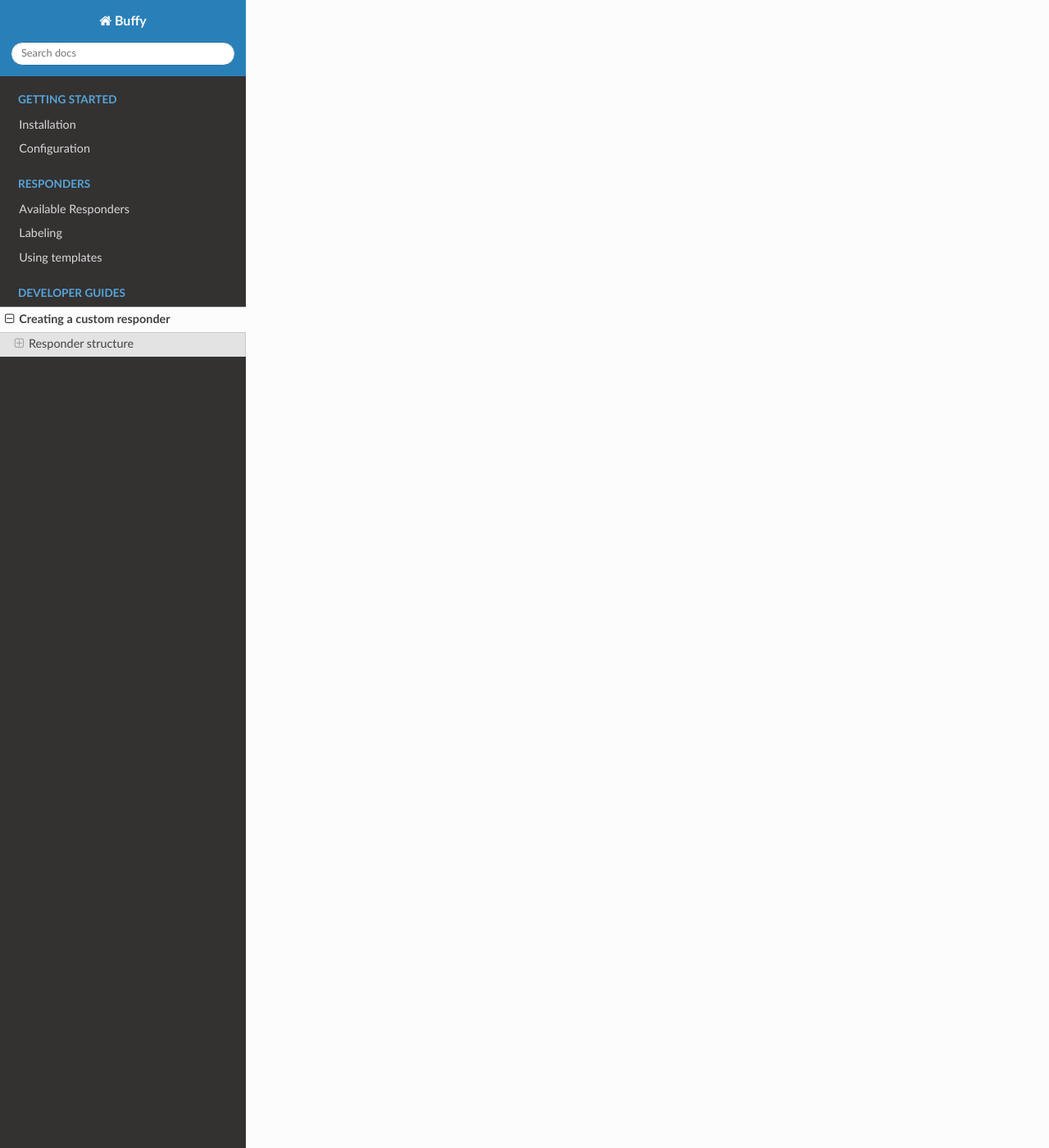
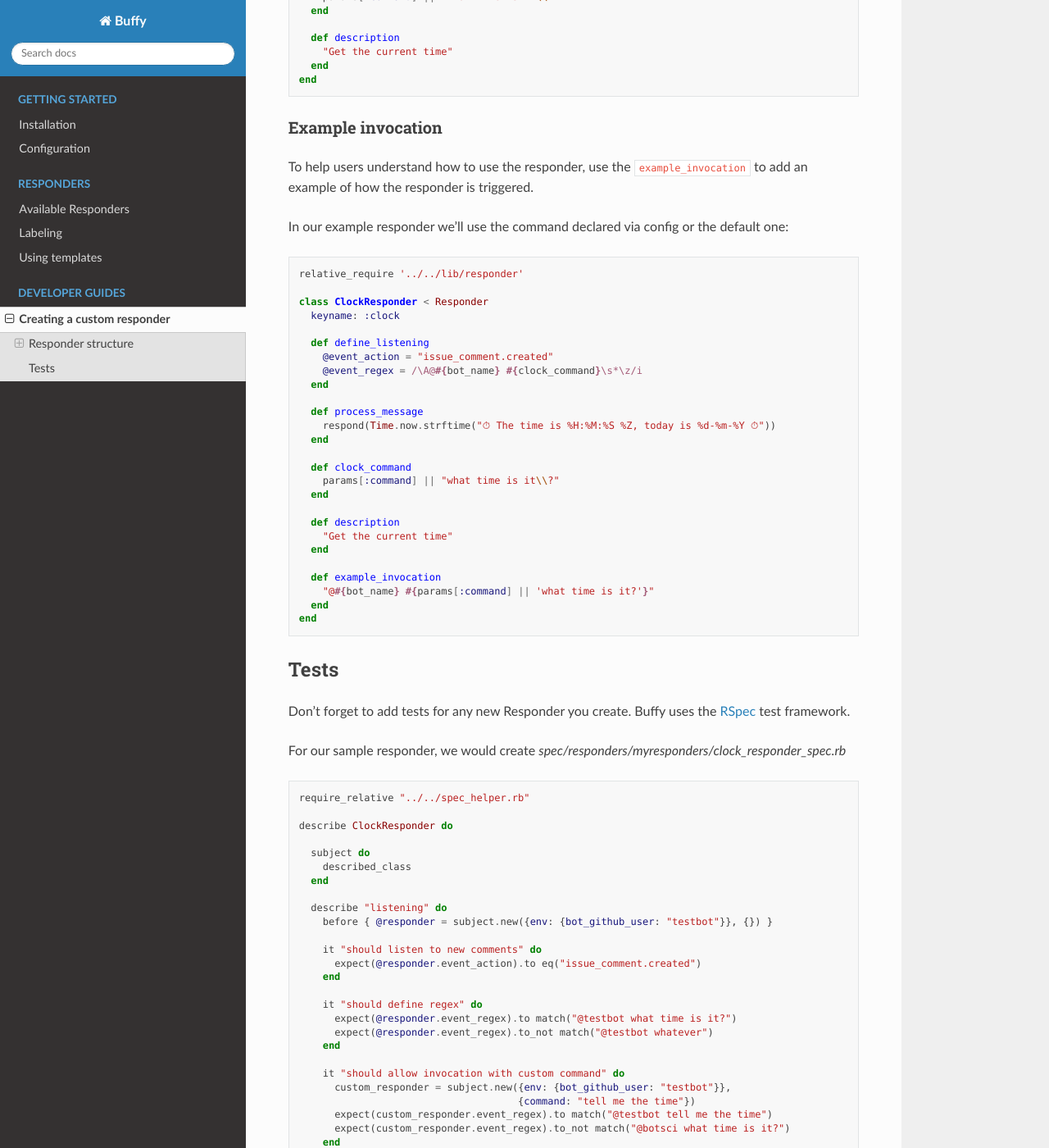
Before and after one commit to openjournals/buffy, a Sphinx documentation site: the page built from docs/custom_responder.md, in a window 1280 px wide and 1400 px high, scrolled down 4684 px. Shown: the whole window at 82% size. Built offline with Sphinx 7.4.7 and the Read the Docs theme 2.0.0, drawn with Linux system fonts in a browser that asks for light colours; some of the changed text lies outside the part shown.

Commit message:
add documentation methods and spec example to guide

````diff
--- a/docs/custom_responder.md
+++ b/docs/custom_responder.md
@@ -15,11 +15,13 @@ A responder is a ruby class containing five elements:
 * **define_listening** method: a place to declare what events the responder is listening to
 * **process_message** method: the code to perform whatever the responder does
 * **description** method: to add a short description of the responder for documenting purposes
-* **example_invokation** method: to show users how to invoke the responder
+* **example_invocation** method: to show users how to invoke the responder
 
 ### The Responder Ruby class
 A responder object is a class inheriting from the Responder class, so you should require the Responder class located in `/lib` and create a child class.
 
+
+When initialized, a responder will have accessor methods for the name of the bot (`bot_name`) and for the parameters of the responder coming from the config file (`params`).
 
 ```ruby
 relative_require '../../lib/responder'
@@ -141,6 +142,7 @@ To interact back with the reviews repository there are several methods available
 * **update_body(mark, end_mark, text)**: will update the body of the issue between marks with the passed _text_
 * **add_assignee(user)**: will add the passed _user_ to the issue's assignees
 * **remove_assignee(user)**: will remove the passed _user_ from the issue's assignees
+* **replace_assignee(old_user, new_user)**: will replace the passed _old_user_ with _new_user_ in the issue's assignees
 * **process_labeling**: will add/remove labels as specified in the responder [config params](./labeling)
 
 If you need to access any matched data from the [_@event_regex_](#event-regex) you have them available via the `match_data` array.
@@ -158,7 +160,7 @@ class ClockResponder < Responder
   end
 
   def process_message
-    respond(Time.now.strftime("The time is %H:%M:%S, today is %d-%m-%Y"))
+    respond(Time.now.strftime("⏱ The time is %H:%M:%S %Z, today is %d-%m-%Y ⏱"))
   end
 
   def clock_command
@@ -166,3 +168,124 @@ class ClockResponder < Responder
   end
 end
 ```
+
+### Description
+
+Use the `description` method to add a short description of what the responder does.
+
+Our example responder replies with the current time:
+```ruby
+relative_require '../../lib/responder'
+
+class ClockResponder < Responder
+  keyname: :clock
+
+  def define_listening
+    @event_action = "issue_comment.created"
+    @event_regex = /\A@#{bot_name} #{clock_command}\s*\z/i
+  end
+
+  def process_message
+    respond(Time.now.strftime("⏱ The time is %H:%M:%S %Z, today is %d-%m-%Y ⏱"))
+  end
+
+  def clock_command
+    params[:command] || "what time is it\\?"
+  end
+
+  def description
+    "Get the current time"
+  end
+end
+```
+
+### Example invocation
+To help users understand how to use the responder, use the `example_invocation` to add an example of how the responder is triggered.
+
+In our example responder we'll use the command declared via config or the default one:
+
+```ruby
+relative_require '../../lib/responder'
+
+class ClockResponder < Responder
+  keyname: :clock
+
+  def define_listening
+    @event_action = "issue_comment.created"
+    @event_regex = /\A@#{bot_name} #{clock_command}\s*\z/i
+  end
+
+  def process_message
+    respond(Time.now.strftime("⏱ The time is %H:%M:%S %Z, today is %d-%m-%Y ⏱"))
+  end
+
+  def clock_command
+    params[:command] || "what time is it\\?"
+  end
+
+  def description
+    "Get the current time"
+  end
+
+  def example_invocation
+    "@#{bot_name} #{params[:command] || 'what time is it?'}"
+  end
+end
+```
+
+
+## Tests
+
+Don't forget to add tests for any new Responder you create. Buffy uses the [RSpec](https://rspec.info/) test framework.
+
+
+For our sample responder, we would create
+ _spec/responders/myresponders/clock_responder_spec.rb_
+```ruby
+require_relative "../../spec_helper.rb"
+
+describe ClockResponder do
+
+  subject do
+    described_class
+  end
+
+  describe "listening" do
+    before { @responder = subject.new({env: {bot_github_user: "testbot"}}, {}) }
+
+    it "should listen to new comments" do
+      expect(@responder.event_action).to eq("issue_comment.created")
+    end
+
+    it "should define regex" do
+      expect(@responder.event_regex).to match("@testbot what time is it?")
+      expect(@responder.event_regex).to_not match("@testbot whatever")
+    end
+
+    it "should allow invocation with custom command" do
+      custom_responder = subject.new({env: {bot_github_user: "testbot"}},
+                                     {command: "tell me the time"})
+      expect(custom_responder.event_regex).to match("@testbot tell me the time")
+      expect(custom_responder.event_regex).to_not match("@botsci what time is it?")
+    end
+  end
+
+  describe "#process_message" do
+    before do
+      @responder = subject.new({env: {bot_github_user: "botsci"}}, {})
+      disable_github_calls_for(@responder)
+    end
+
+    it "should respond to github" do
+      timenow = Time.now
+      expected_response = timenow.strftime("⏱ The time is %H:%M:%S %Z, today is %d-%m-%Y ⏱")
+      expect(Time).to receive(:now).and_respond(timenow)
+      expect(@responder).to receive(:respond).with(expected_response)
+      @responder.process_message("@testbot what time is it?")
+    end
+  end
+end
+
+```
+
+You can find more examples of responder specs in the `/spec/responders` directory.
````
Also changed, not shown: other parts of docs/custom_responder.md (+0 -1 lines), docs/responders/external_service.md (+1 -1 lines).
